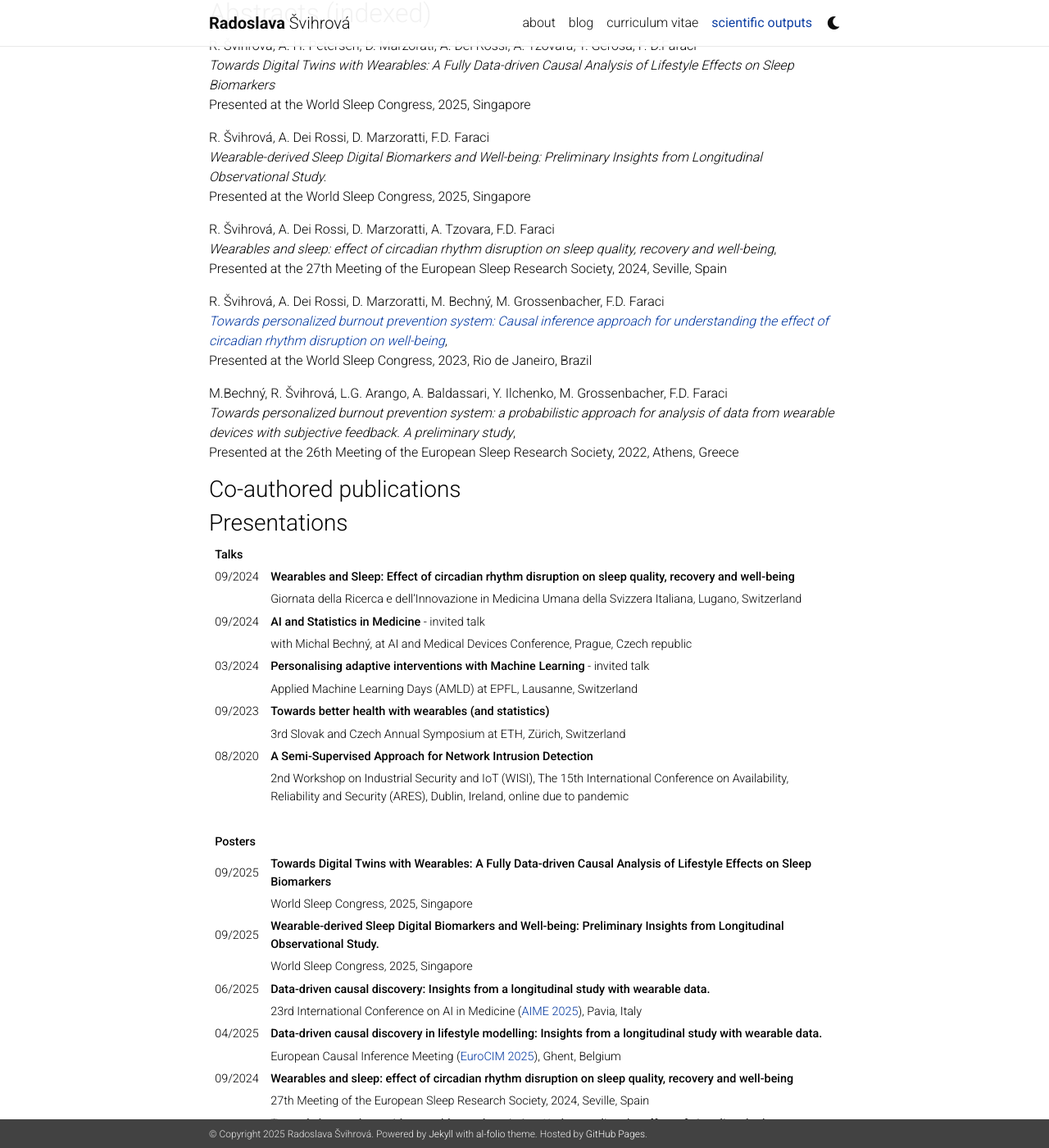
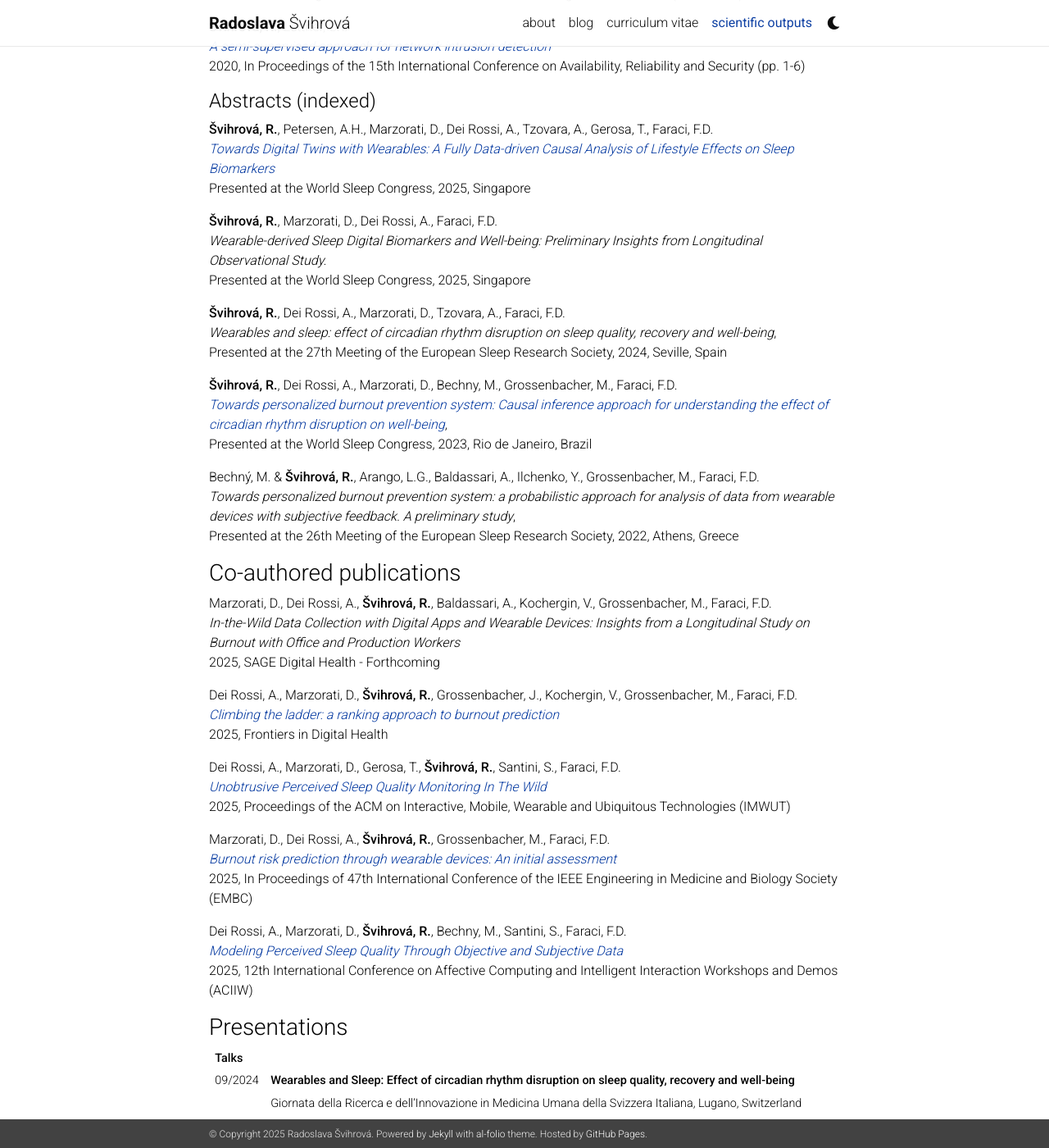
Before and after one commit to RadoslavaS/RadoslavaS.github.io, a Jekyll site: the page built from _pages/publications.md, in a window 1280 px wide and 1400 px high, scrolled down 910 px. Shown: the whole window at 82% size. Built offline with Jekyll 4.4.1, drawn with Linux system fonts in a browser that asks for light colours; nearby versions of some CDN libraries; a style sheet for code colours, icons or effects is not loaded; some of the changed text lies outside the part shown.

Commit message:
publications

```diff
--- a/_pages/publications.md
+++ b/_pages/publications.md
@@ -8,44 +8,56 @@ nav: true
 
 ### Theses ###
 
-R. Švihrová <br>
-   *Adaptive Interventions and Causal Inference in Digital Health*<br> 2025, Dissertation Thesis, University of Bern, Bern, Switzerland
+2025: Dissertation Thesis, University of Bern, Bern, Switzerland <br>
+   *Adaptive Interventions and Causal Inference in Digital Health*<br>
 
-R. Švihrová <br>
-   *[Machine Learning Techniques for Intrusion Detection in Network Security](https://epub.jku.at/obvulihs/content/titleinfo/4928712)*<br> 2020, Master Thesis, Johannes Kepler University, Linz, Austria
+2020: Master Thesis, Johannes Kepler University, Linz, Austria <br>
+   *[Machine Learning Techniques for Intrusion Detection in Network Security](https://epub.jku.at/obvulihs/content/titleinfo/4928712)*<br>
 
 ### First-author publications ###
 
-R. Švihrová, A.H. Petersen, D. Marzorati, A. Dei Rossi, T. Gerosa, F.D. Faraci, <br>*[Fully data-driven causal inference with longitudinal data from wearables](https://www.techrxiv.org/users/992468/articles/1355643-fully-data-driven-causal-inference-with-longitudinal-data-from-wearables)* <br> 2025, preprint TechRxiv
+**Švihrová, R.**, Petersen, A.H., Marzorati, D., Dei Rossi, A., Gerosa, T., Faraci, F.D. <br>*[Fully data-driven causal inference with longitudinal data from wearables](https://www.techrxiv.org/users/992468/articles/1355643-fully-data-driven-causal-inference-with-longitudinal-data-from-wearables)* <br> 2025, Preprint at TechRxiv, under review
 
-R. Švihrová, D. Marzorati, M. Bechny, M. Grossenbacher, Y. Ilchenko, J. Grossenbacher, A. Tzovara, F.D. Faraci, <br>*[Toward burnout prevention with Bayesian mixed-effects regression analysis of longitudinal data from wearables: a preliminary study](https://www.frontiersin.org/journals/digital-health/articles/10.3389/fdgth.2025.1640900)* <br> 2025, Frontiers in Digital Health - Sec. Digital Mental Health
+**Švihrová, R.**, Marzorati, D., Odello, T., Monachino, G., Staletti, T., Tieben, R., Luigies, R., Bodewes, N., Rutten, W., Barrett, G., Bhogal, A., Wilkinson, T., Tzovara, A., Faraci, F.D. <br>*CUOREMA: Immersive Bio & Behavioral Feedback and Digital Interventions for Cardiac Rehabilitation -- Engagement Analysis*<br> 2025, Under review
 
-R. Švihrová, A. Dei Rossi, D. Marzorati, A. Tzovara, F.D. Faraci, <br>*[Designing digital health interventions with causal inference and multi-armed bandits: a review](https://www.frontiersin.org/journals/digital-health/articles/10.3389/fdgth.2025.1435917)* <br> 2025, Frontiers in Digital Health
+**Švihrová, R.**, Marzorati, D., Bechný, M., Grossenbacher, M., Ilchenko, Y., Grossenbacher, J., Tzovara, A., Faraci, F.D. <br>*[Toward burnout prevention with Bayesian mixed-effects regression analysis of longitudinal data from wearables: a preliminary study](https://www.frontiersin.org/journals/digital-health/articles/10.3389/fdgth.2025.1640900)* <br> 2025, Frontiers in Digital Health - Sec. Digital Mental Health
 
-R. Švihrová, D. Marzorati, A. Dei Rossi, T. Gerosa, F.D. Faraci, <br>*[Data-driven causal discovery: Insights from a longitudinal study with wearable data.](https://link.springer.com/chapter/10.1007/978-3-031-95841-0_75)* <br> 2025, In Proceedings of the 23rd Conference on Artificial Intelligence in Medicine (AIME 2025)
+**Švihrová, R.**, Dei Rossi, A., Marzorati, D., Tzovara, A., Faraci, F.D. <br>*[Designing digital health interventions with causal inference and multi-armed bandits: a review](https://www.frontiersin.org/journals/digital-health/articles/10.3389/fdgth.2025.1435917)* <br> 2025, Frontiers in Digital Health
 
-R. Švihrová, Ch. Lettner, <br>*[A semi-supervised approach for network intrusion detection](https://dl.acm.org/doi/abs/10.1145/3407023.3407073?casa_token=FDPimpdMD7wAAAAA:cBsl-lvN921TS-UUUhRwXoO4OGDK6m0isws4YJTJWc9JvbRxbkBFztfoLZ412GGZwut3fSkqFzI8xqY)* <br> 2020, In Proceedings of the 15th International Conference on Availability, Reliability and Security (pp. 1-6)
+**Švihrová, R.**, Marzorati, D., Dei Rossi, A., Gerosa, T., Faraci, F.D. <br>*[Data-driven causal discovery: Insights from a longitudinal study with wearable data.](https://link.springer.com/chapter/10.1007/978-3-031-95841-0_75)* <br> 2025, In Proceedings of the 23rd Conference on Artificial Intelligence in Medicine (AIME 2025)
 
-## Abstracts (indexed) ##
+**Švihrová, R.**, Lettner, Ch. <br>*[A semi-supervised approach for network intrusion detection](https://dl.acm.org/doi/abs/10.1145/3407023.3407073?casa_token=FDPimpdMD7wAAAAA:cBsl-lvN921TS-UUUhRwXoO4OGDK6m0isws4YJTJWc9JvbRxbkBFztfoLZ412GGZwut3fSkqFzI8xqY)* <br> 2020, In Proceedings of the 15th International Conference on Availability, Reliability and Security (pp. 1-6)
 
-R. Švihrová, A. H. Petersen, D. Marzorati, A. Dei Rossi, A. Tzovara, T. Gerosa, F. D.Faraci <br>
-   *Towards Digital Twins with Wearables: A Fully Data-driven Causal Analysis of Lifestyle Effects on Sleep Biomarkers*
+#### Abstracts (indexed) ####
+
+**Švihrová, R.**, Petersen, A.H., Marzorati, D., Dei Rossi, A., Tzovara, A., Gerosa, T., Faraci, F.D. <br>
+   *[Towards Digital Twins with Wearables: A Fully Data-driven Causal Analysis of Lifestyle Effects on Sleep Biomarkers](https://zenodo.org/records/17055613)*
    <br>Presented at the World Sleep Congress, 2025, Singapore
 
-R. Švihrová, A. Dei Rossi, D. Marzoratti, F.D. Faraci <br>
+**Švihrová, R.**, Marzorati, D., Dei Rossi, A., Faraci, F.D. <br>
    *Wearable-derived Sleep Digital Biomarkers and Well-being: Preliminary Insights from Longitudinal Observational Study.*
    <br>Presented at the World Sleep Congress, 2025, Singapore
 
-R. Švihrová, A. Dei Rossi, D. Marzoratti, A. Tzovara, F.D. Faraci <br>
+**Švihrová, R.**, Dei Rossi, A., Marzorati, D., Tzovara, A., Faraci, F.D. <br>
    *Wearables and sleep: effect of circadian rhythm disruption on sleep quality, recovery and well-being*, <br>Presented at the 27th Meeting of the European Sleep Research Society, 2024, Seville, Spain
 
-R. Švihrová, A. Dei Rossi, D. Marzoratti, M. Bechný, M. Grossenbacher, F.D. Faraci <br>
+**Švihrová, R.**, Dei Rossi, A., Marzorati, D., Bechny, M., Grossenbacher, M., Faraci, F.D. <br>
    *[Towards personalized burnout prevention system: Causal inference approach for understanding the effect of circadian rhythm disruption on well-being](https://www.sciencedirect.com/science/article/pii/S1389945723006433?via%3Dihub)*, <br>Presented at the World Sleep Congress, 2023, Rio de Janeiro, Brazil
 
-M.Bechný, R. Švihrová, L.G. Arango, A. Baldassari, Y. Ilchenko, M. Grossenbacher, F.D. Faraci <br>
+Bechný, M. & **Švihrová, R.**, Arango, L.G., Baldassari, A., Ilchenko, Y., Grossenbacher, M., Faraci, F.D. <br>
    *Towards personalized burnout prevention system: a probabilistic approach for analysis of data from wearable devices with subjective feedback. A preliminary study*, <br>Presented at the 26th Meeting of the European Sleep Research Society, 2022, Athens, Greece
 
 ### Co-authored publications ###
+
+Marzorati, D., Dei Rossi, A., **Švihrová, R.**, Baldassari, A., Kochergin, V., Grossenbacher, M., Faraci, F.D. <br>*In-the-Wild Data Collection with Digital Apps and Wearable Devices: Insights from a Longitudinal Study on Burnout with Office and Production Workers*<br> 2025, SAGE Digital Health - Forthcoming
+
+Dei Rossi, A., Marzorati, D., **Švihrová, R.**, Grossenbacher, J., Kochergin, V., Grossenbacher, M., Faraci, F.D. <br>*[Climbing the ladder: a ranking approach to burnout prediction](https://www.frontiersin.org/journals/digital-health/articles/10.3389/fdgth.2025.1694666)*<br> 2025, Frontiers in Digital Health
+
+Dei Rossi, A., Marzorati, D., Gerosa, T., **Švihrová, R.**, Santini, S., Faraci, F.D. <br>*[Unobtrusive Perceived Sleep Quality Monitoring In The Wild](https://doi.org/10.1145/3749502 )*<br> 2025, Proceedings of the ACM on Interactive, Mobile, Wearable and Ubiquitous Technologies (IMWUT)
+
+Marzorati, D., Dei Rossi, A., **Švihrová, R.**, Grossenbacher, M., Faraci, F.D. <br>*[Burnout risk prediction through wearable devices: An initial assessment](https://ieeexplore.ieee.org/document/11252971/)*<br> 2025, In Proceedings of 47th International Conference of the IEEE Engineering in Medicine and Biology Society (EMBC)
+
+Dei Rossi, A., Marzorati, D., **Švihrová, R.**, Bechny, M., Santini, S., Faraci, F.D. <br>*[Modeling Perceived Sleep Quality Through Objective and Subjective Data](http://dx.doi.org/10.1109/ACIIW63320.2024.00046)*<br> 2025, 12th International Conference on Affective Computing and Intelligent Interaction Workshops and Demos (ACIIW)
 
 
 ### Presentations
```
